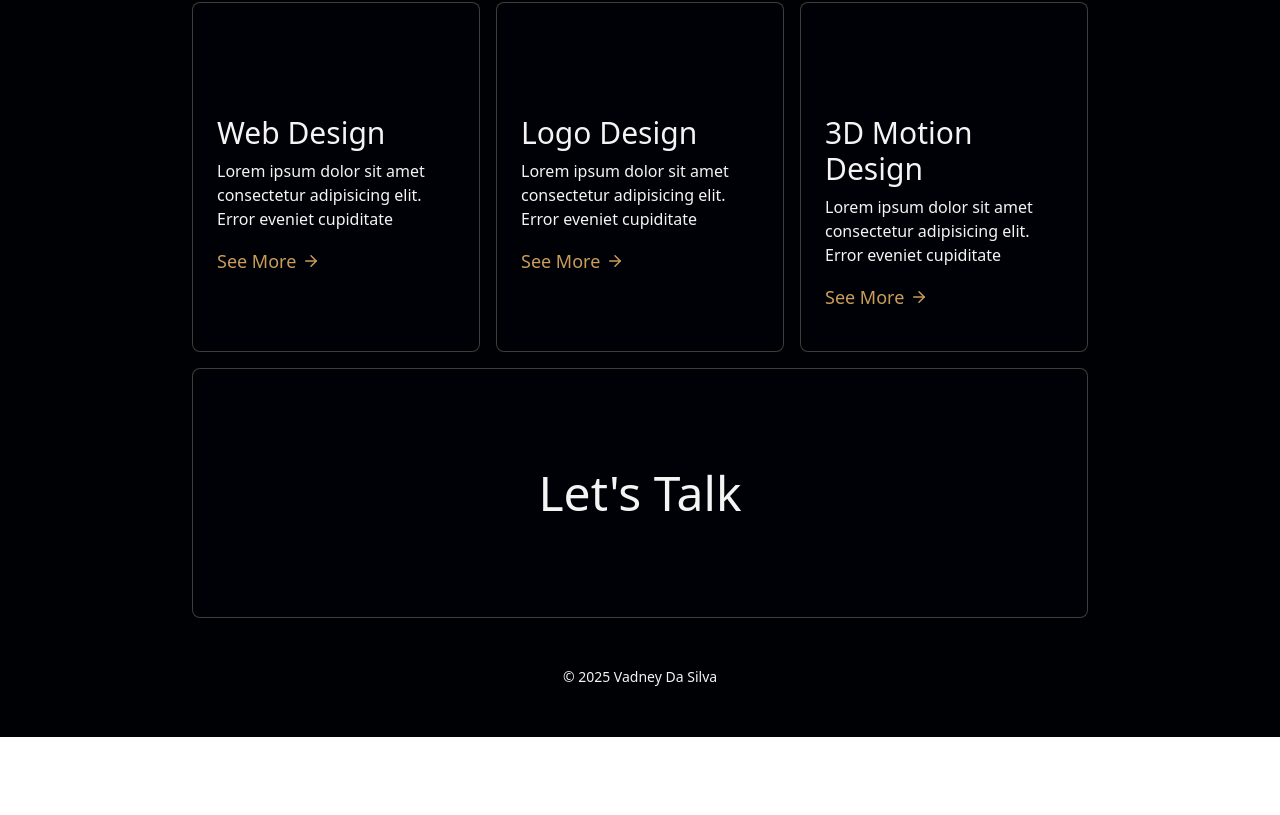
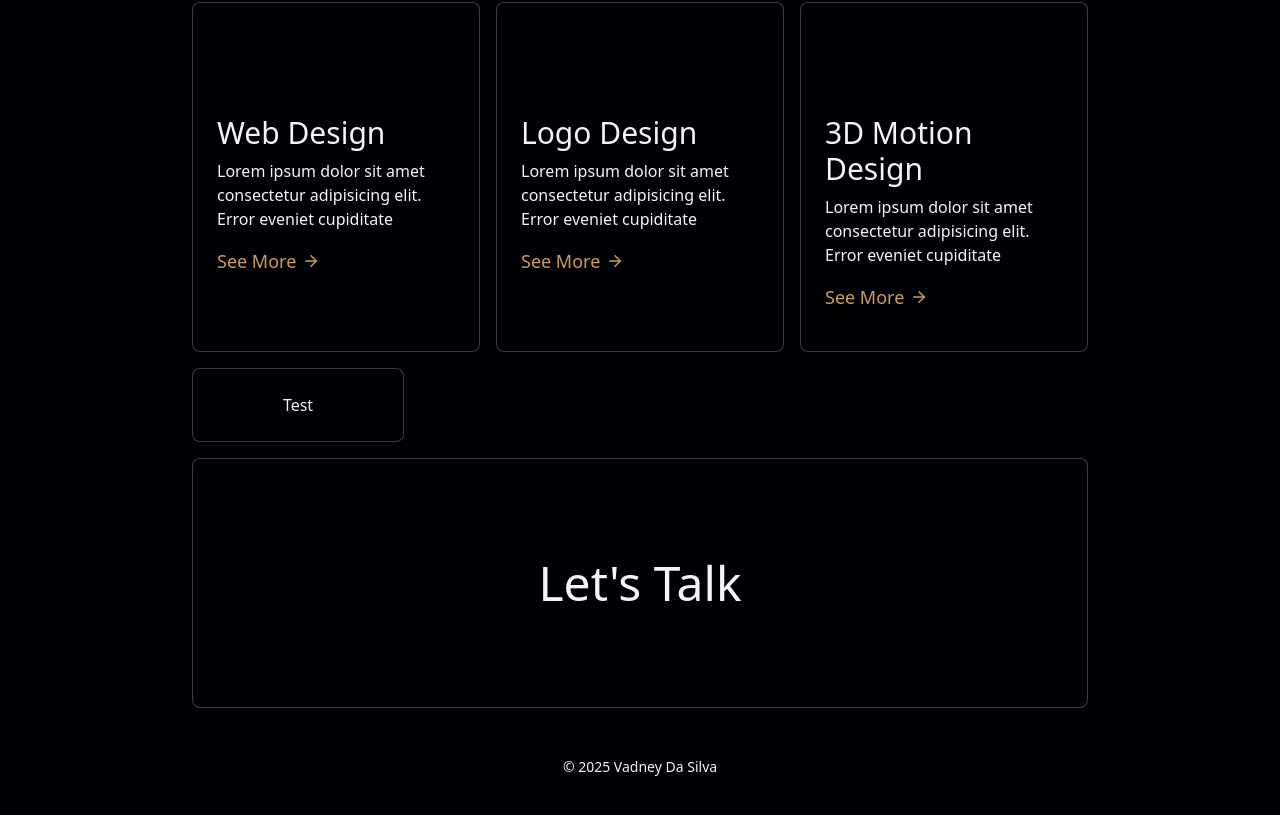
Before and after one commit to YendavAvlis/landing-page, a React (Vite) app: page / in a window 1280 px wide. Shown: the part 939-1754 px from the top of the page. Before the commit the page ends 1676 px from the top, so only its background shows below. Built offline with nearby package versions, Linux system fonts and the light colour scheme.

Commit message:
Technologies Block Added

```diff
--- a/src/components/Bento.jsx
+++ b/src/components/Bento.jsx
@@ -27,6 +27,7 @@ export const Bento = () => {
           <h1 className="text-4xl font-bold">Skill Set</h1>
         </Block>
         <SkillsetBlock />
+        <Tecnologies />
         <ContactBlock />
       </motion.div>
       <Footer />
@@ -186,6 +187,14 @@ const Logo = () => {
   );
 };
 
+const Tecnologies = () => {
+  return(
+    <Block className='col-span-2 md:col-span-3 flex items-center justify-center'>
+      <h1>Test</h1>
+    </Block>
+  )
+}
+
 const ContactBlock = () => {
   return(
     <Block className='col-span-12'>
```
